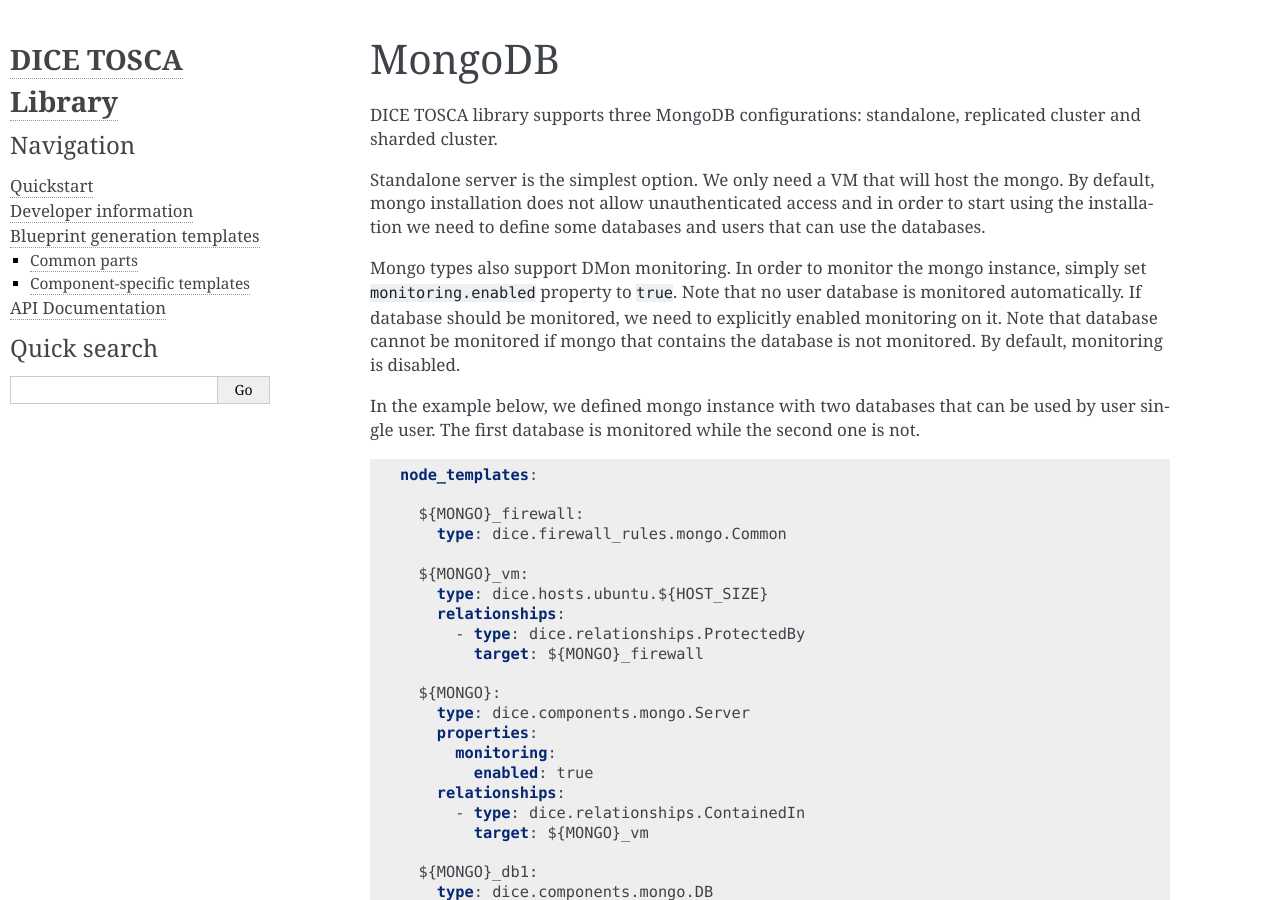
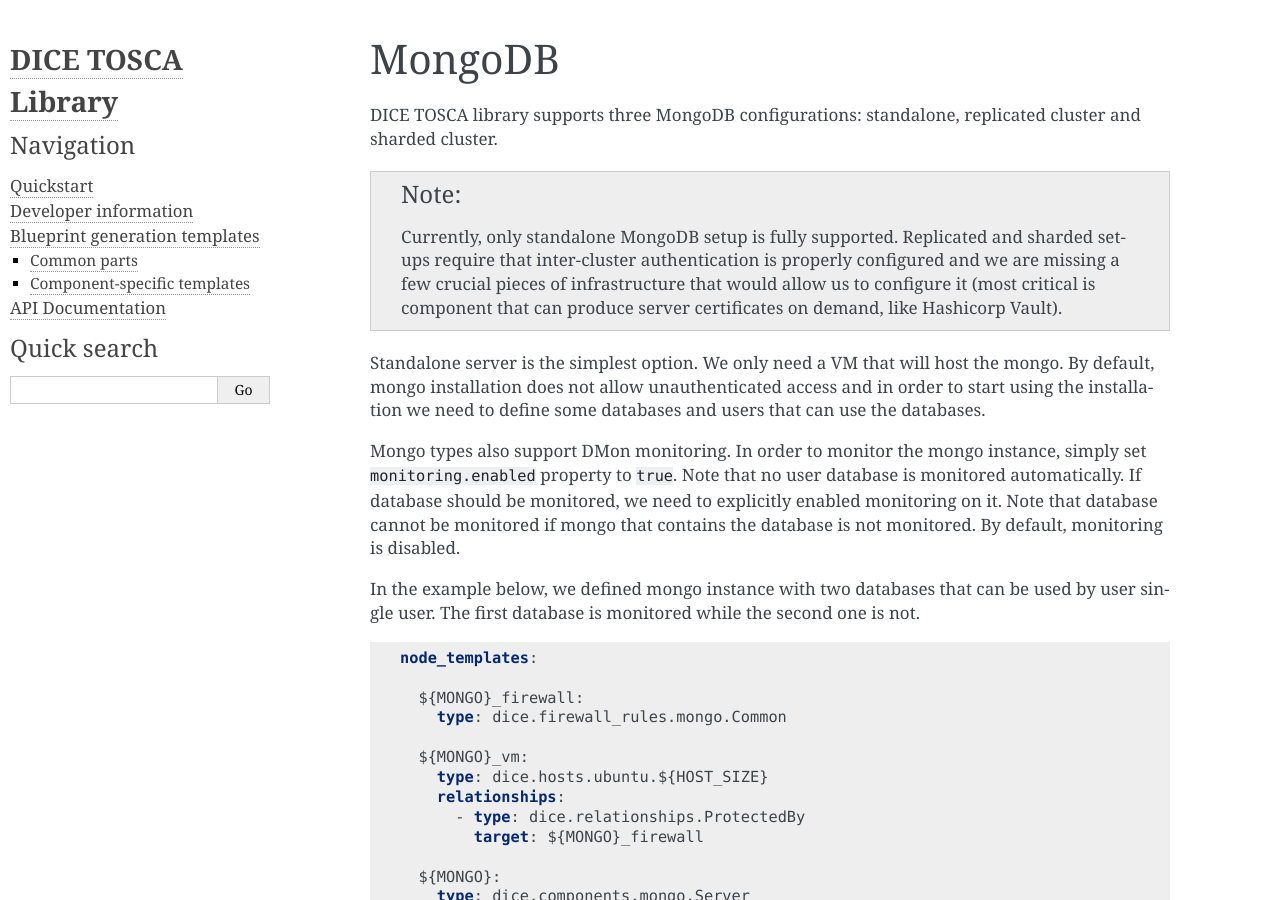
Before and after one commit to dice-project/DICE-Deployment-Cloudify, a Sphinx documentation site: the page built from doc/source/templates/mongo.rst, in a window 1280 px wide and 900 px high. Built offline with Sphinx 7.4.7, drawn with Linux system fonts in a browser that asks for light colours.

Commit message:
Document Mongo cluster limitations
Since setting up inter-cluster authentication between various Mongo
components requires use of shared secret or x509 certificates, we
decided not to support clustered options at the moment.

When the story around secure by design becomes clearer, this decision
will be revisited and acted upon appropriately.

Change-Id: Ie5bac8d332923f73580a276e0fb921347a6e16f4

```diff
--- a/doc/source/templates/mongo.rst
+++ b/doc/source/templates/mongo.rst
@@ -3,6 +3,14 @@
 
 DICE TOSCA library supports three MongoDB configurations: standalone,
 replicated cluster and sharded cluster.
+
+.. note::
+
+   Currently, only standalone MongoDB setup is fully supported. Replicated
+   and sharded setups require that inter-cluster authentication is properly
+   configured and we are missing a few crucial pieces of infrastructure that
+   would allow us to configure it (most critical is component that can
+   produce server certificates on demand, like Hashicorp Vault).
 
 Standalone server is the simplest option. We only need a VM that will host the
 mongo. By default, mongo installation does not allow unauthenticated access
```
Also changed, not shown: 1 other file.
